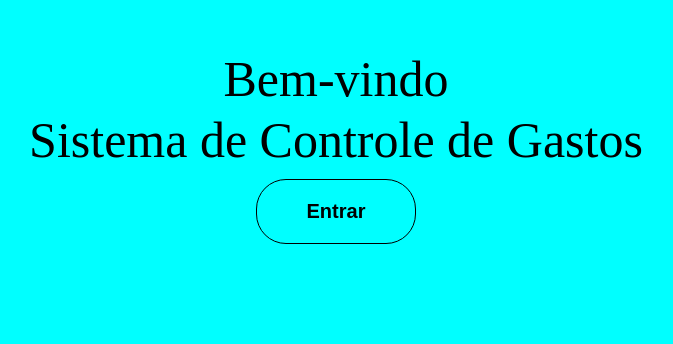
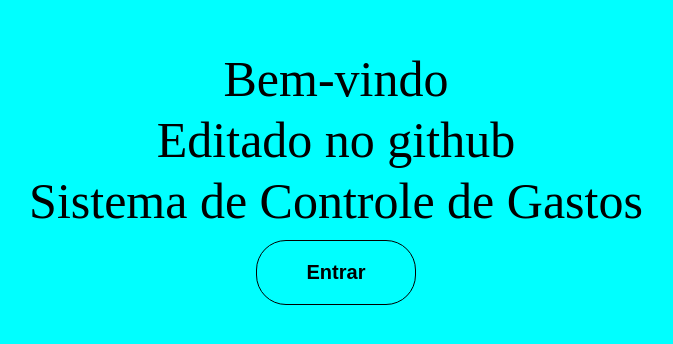
Before and after one commit to Sidik0066/SistemaDeControleDeGastos, a plain HTML site: page View/index.html in a window 1280 px wide. Shown: the part 206-550 px from the top of the page, without its empty margins (304-977 px from the left). Drawn offline with Linux system fonts and the light colour scheme.

Commit message:
Update index.html

```diff
--- a/View/index.html
+++ b/View/index.html
@@ -12,6 +12,7 @@
     <div class="fundo"></div>
     <div class="conteudo">
         <p>Bem-vindo</p>
+        <p>Editado no github</p>
     </p>Sistema de Controle de Gastos</p>
     <button id="entrar-btn">Entrar</button>
     </div>
```
